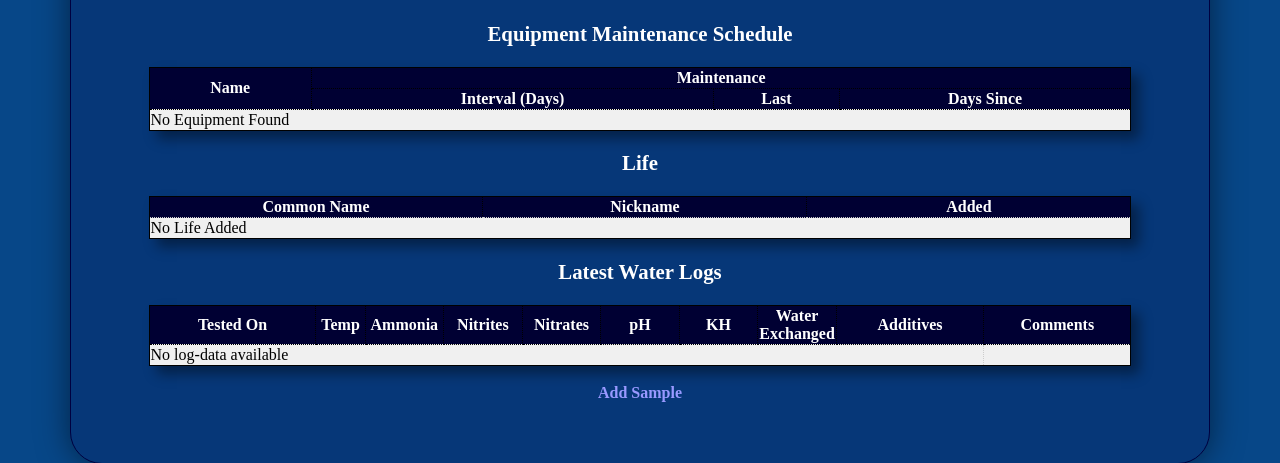
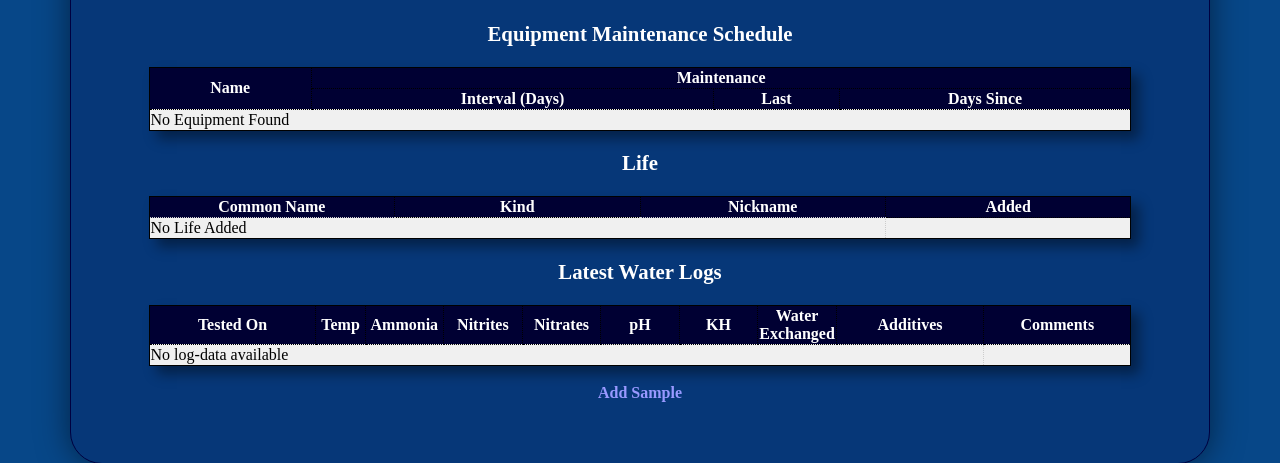
Before and after one commit to m00dawg/Aquaricle, a Django app: template templates/aquariums/aquarium_details.html in a window 1280 px wide. Shown: the part 264-727 px from the top of the page. Run offline with Django 3.2, Linux system fonts and the light colour scheme; the template is opened without the code that fills it, so the values that code supplies are empty.

Commit message:
Added kind to Life list for Aquarium Details

```diff
--- a/static/style.css
+++ b/static/style.css
@@ -287,16 +287,21 @@ td.nitrate160{
 }
 
 .lifeCommonName{
-    width: 34%;
+    width: 25%;
+    text-align: center;
+}
+
+.lifeKind{
+    width: 25%;
     text-align: center;
 }
 
 .lifeNickname{
-    width: 33%;
+    width: 25%;
     text-align: center;
 }
 
 .lifeDateAdded{
-    width: 33%;
+    width: 25%;
     text-align: center;
 }
--- a/templates/aquariums/aquarium_details.html
+++ b/templates/aquariums/aquarium_details.html
@@ -84,12 +84,14 @@
 <table>
 	<tr>
 		<th class="lifeCommonName">Common Name</th>
+		<th class="lifeKind">Kind</th>
 		<th class="lifeNickname">Nickname</th>
 		<th class="lifeDateAdded">Added</th>
 	<tr>
 	{% for item in life %}
 		<tr>
 			<td>{{ item.lifeID.commonName }}</td>
+			<td>{{ item.lifeID.kind }}</td>
 			<td>{{ item.nickname }}</td>
 			<td>{{ item.dateAdded }}</td>
 		</tr>
```
